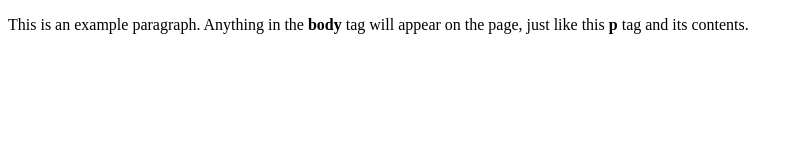
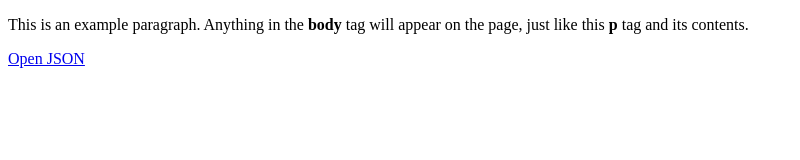
Before and after one commit to enkooo/mobile-api, a plain HTML site: page index.html in a window 1280 px wide. Shown: the whole page, without its empty margins (0-800 px from the left). Drawn offline with Linux system fonts and the light colour scheme.

Commit message:
Update index.html

```diff
--- a/index.html
+++ b/index.html
@@ -5,5 +5,6 @@
   </head>
   <body>
     <p>This is an example paragraph. Anything in the <strong>body</strong> tag will appear on the page, just like this <strong>p</strong> tag and its contents.</p>
+    <a href='ap.json'>Open JSON<a/>
   </body>
 </html>
```
